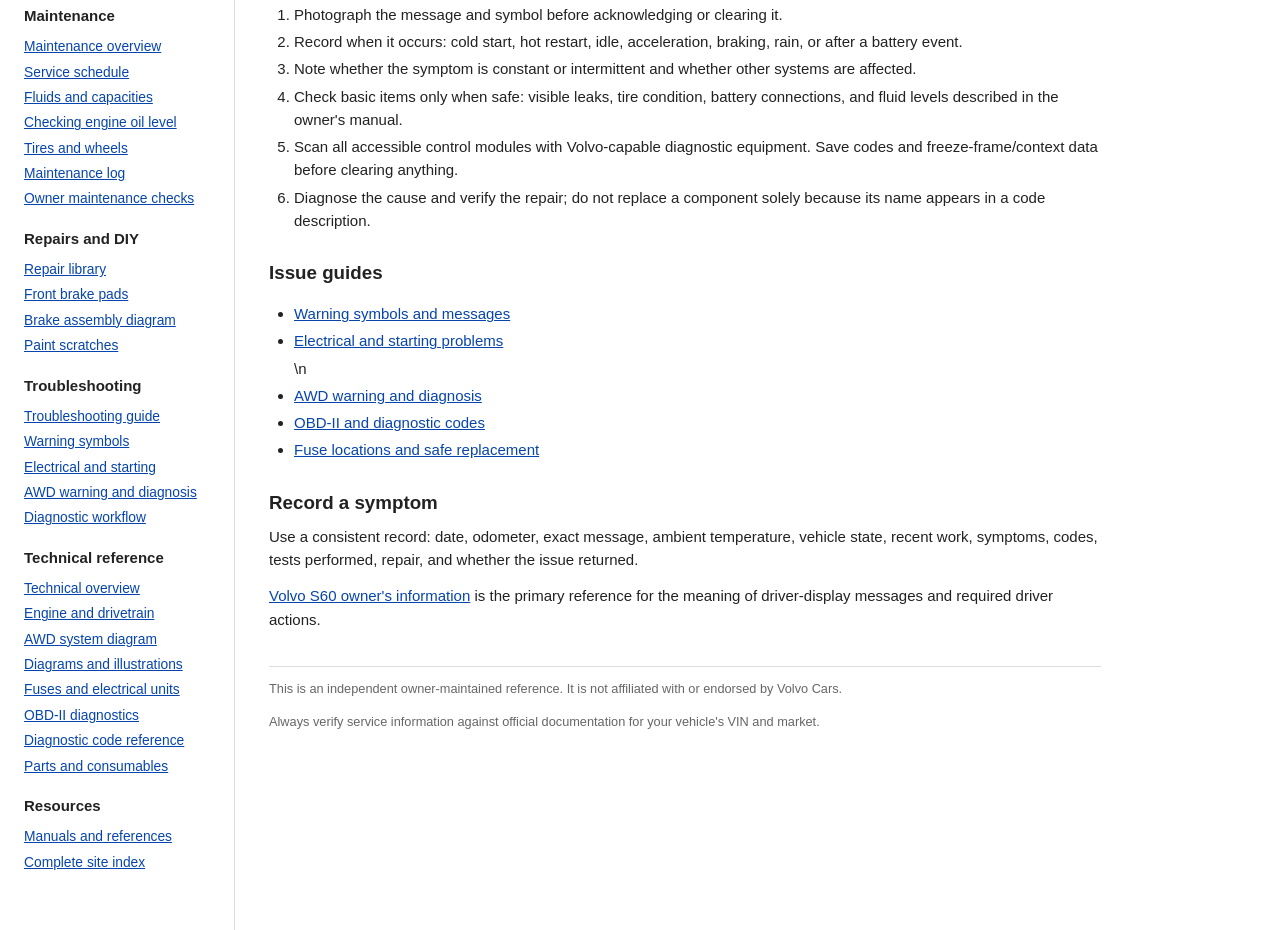
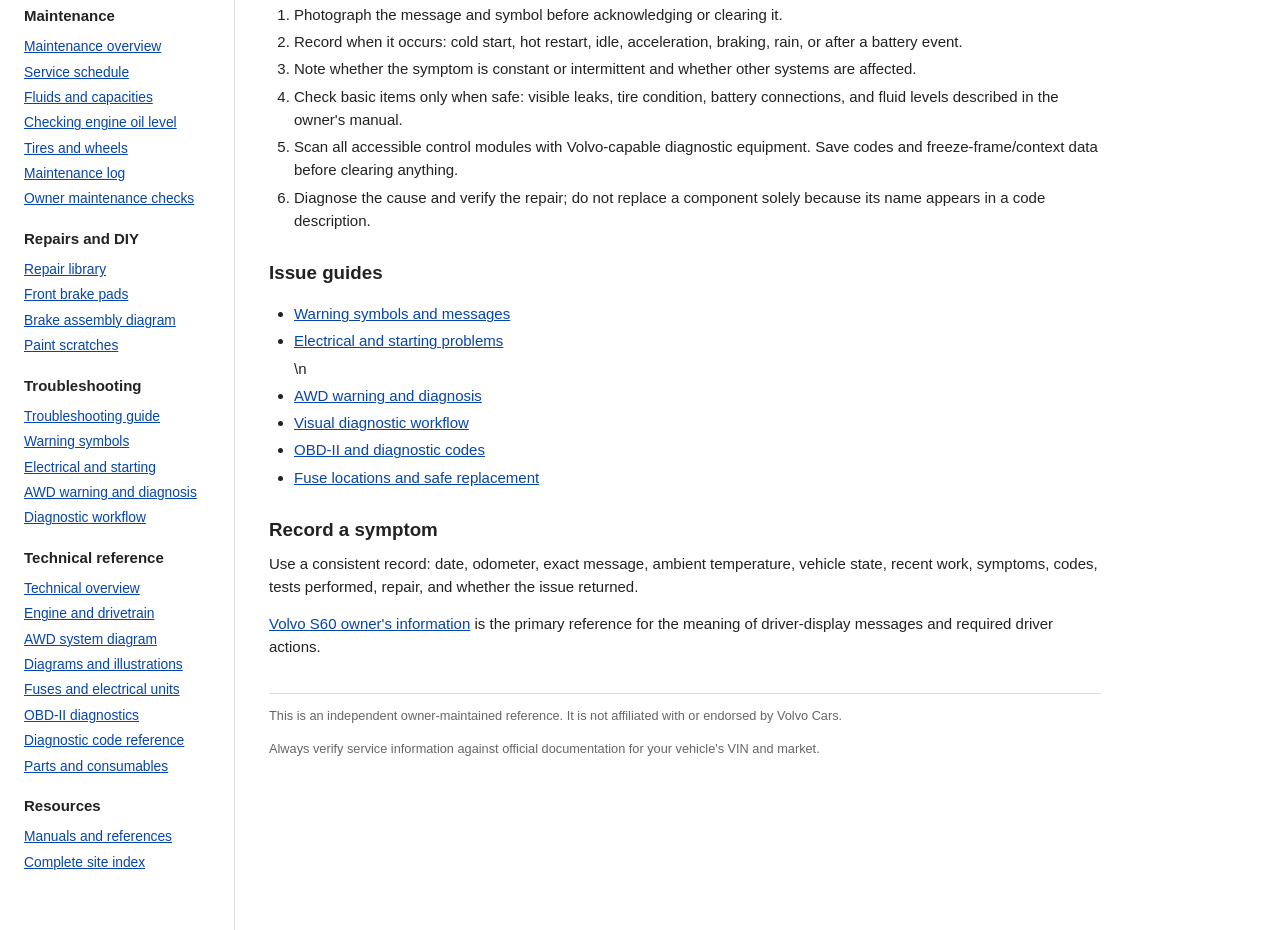
Before and after one commit to willbed34/Volvo-s60-reference, an Astro site: page /troubleshooting in a window 1280 px wide. Shown: the part 651-1581 px from the top of the page. Built offline with nearby package versions, Linux system fonts and the light colour scheme; Astro itself is replaced by a stand-in of ours.

Commit message:
Link diagnostic workflow from troubleshooting index

```diff
--- a/src/pages/troubleshooting/index.astro
+++ b/src/pages/troubleshooting/index.astro
@@ -28,6 +28,7 @@ import BaseLayout from '../../layouts/BaseLayout.astro';
   <ul>
     <li><a href="../troubleshooting/warning-symbols/">Warning symbols and messages</a></li>
     <li><a href="../troubleshooting/electrical/">Electrical and starting problems</a></li>\n    <li><a href="../troubleshooting/awd-warning/">AWD warning and diagnosis</a></li>
+    <li><a href="../troubleshooting/diagnostic-workflow/">Visual diagnostic workflow</a></li>
     <li><a href="../technical/diagnostics/">OBD-II and diagnostic codes</a></li>
     <li><a href="../technical/fuses/">Fuse locations and safe replacement</a></li>
   </ul>
```
